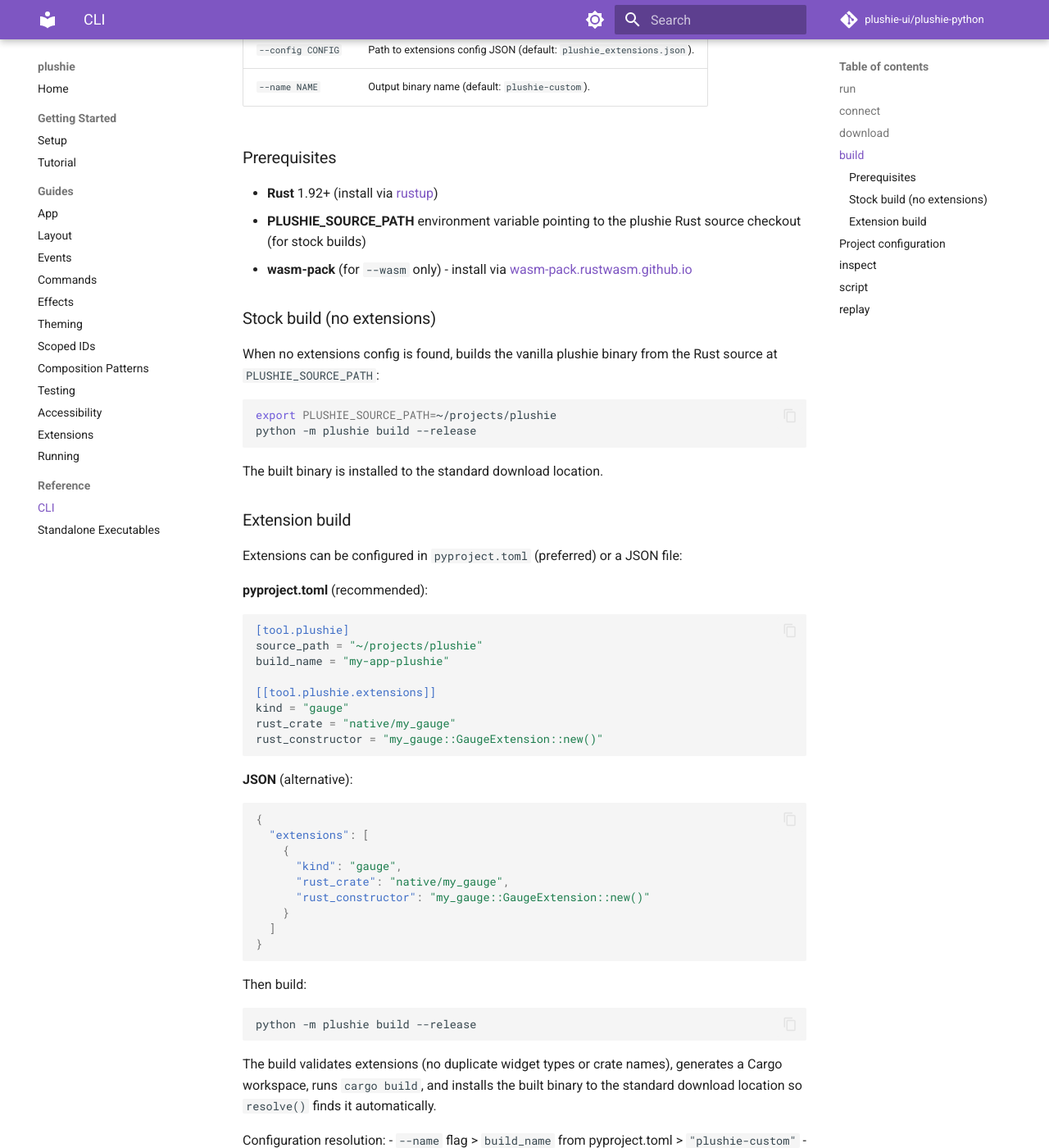
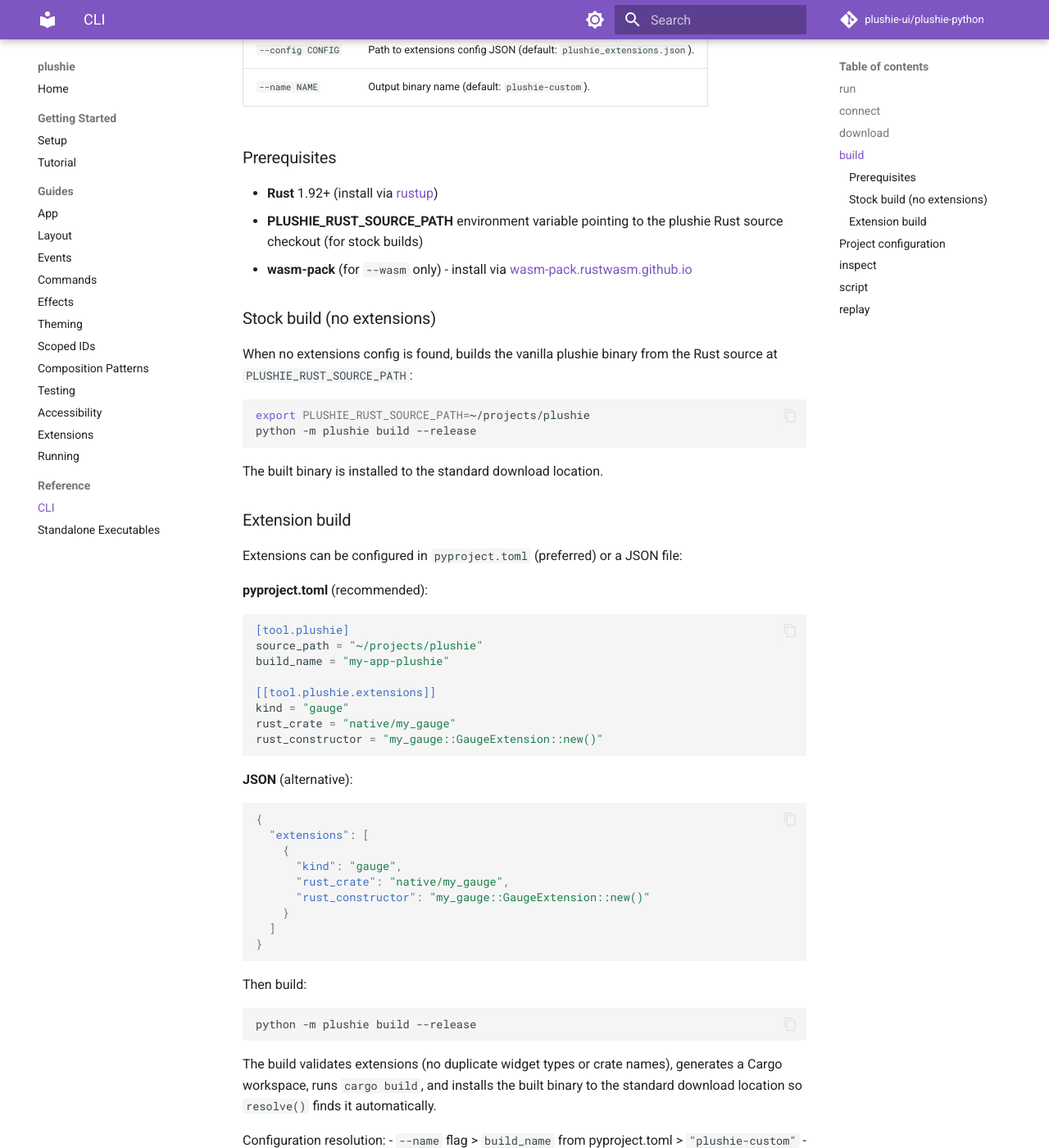
Before and after one commit to plushie-ui/plushie-python, an MkDocs documentation site: the page built from docs/cli.md, in a window 1280 px wide and 1400 px high, scrolled down 3129 px. Shown: the whole window at 82% size. Built offline with MkDocs 1.6.1 and Material for MkDocs 9.7.7, drawn with Linux system fonts in a browser that asks for light colours; comment, search, counter and statistics services are not loaded; some of the changed text lies outside the part shown.

Commit message:
refactor: rename PLUSHIE_SOURCE_PATH and BINARY_VERSION
Align the Python SDK with plushie-rust's naming. The environment
variable becomes PLUSHIE_RUST_SOURCE_PATH, and the version constant
that identifies the plushie-rust release this SDK pins to becomes
PLUSHIE_RUST_VERSION. Both names match the vocabulary in
cargo-plushie and docs/versioning.md on the Rust side.

Covers src/, tests/, docs/, and CONTRIBUTING.md.

````diff
--- a/docs/cli.md
+++ b/docs/cli.md
@@ -133,7 +133,7 @@
 ### Prerequisites
 
 - **Rust** 1.92+ (install via [rustup](https://rustup.rs/))
-- **PLUSHIE_SOURCE_PATH** environment variable pointing to the
+- **PLUSHIE_RUST_SOURCE_PATH** environment variable pointing to the
   plushie Rust source checkout (for stock builds)
 - **wasm-pack** (for `--wasm` only) - install via
   [wasm-pack.rustwasm.github.io](https://rustwasm.github.io/wasm-pack/)
@@ -141,10 +141,10 @@
 ### Stock build (no extensions)
 
 When no extensions config is found, builds the vanilla plushie binary
-from the Rust source at `PLUSHIE_SOURCE_PATH`:
+from the Rust source at `PLUSHIE_RUST_SOURCE_PATH`:
 
 ```bash
-export PLUSHIE_SOURCE_PATH=~/projects/plushie
+export PLUSHIE_RUST_SOURCE_PATH=~/projects/plushie
 python -m plushie build --release
 ```
 
@@ -195,7 +195,7 @@
 
 Configuration resolution:
 - `--name` flag > `build_name` from pyproject.toml > `"plushie-custom"`
-- `PLUSHIE_SOURCE_PATH` env > `source_path` from pyproject.toml
+- `PLUSHIE_RUST_SOURCE_PATH` env > `source_path` from pyproject.toml
 
 See [Extensions](extensions.md) for the full guide.
 
````
Also changed, not shown: CONTRIBUTING.md (+2 -2 lines), docs/extensions.md (+1 -1 lines), 6 other files.
